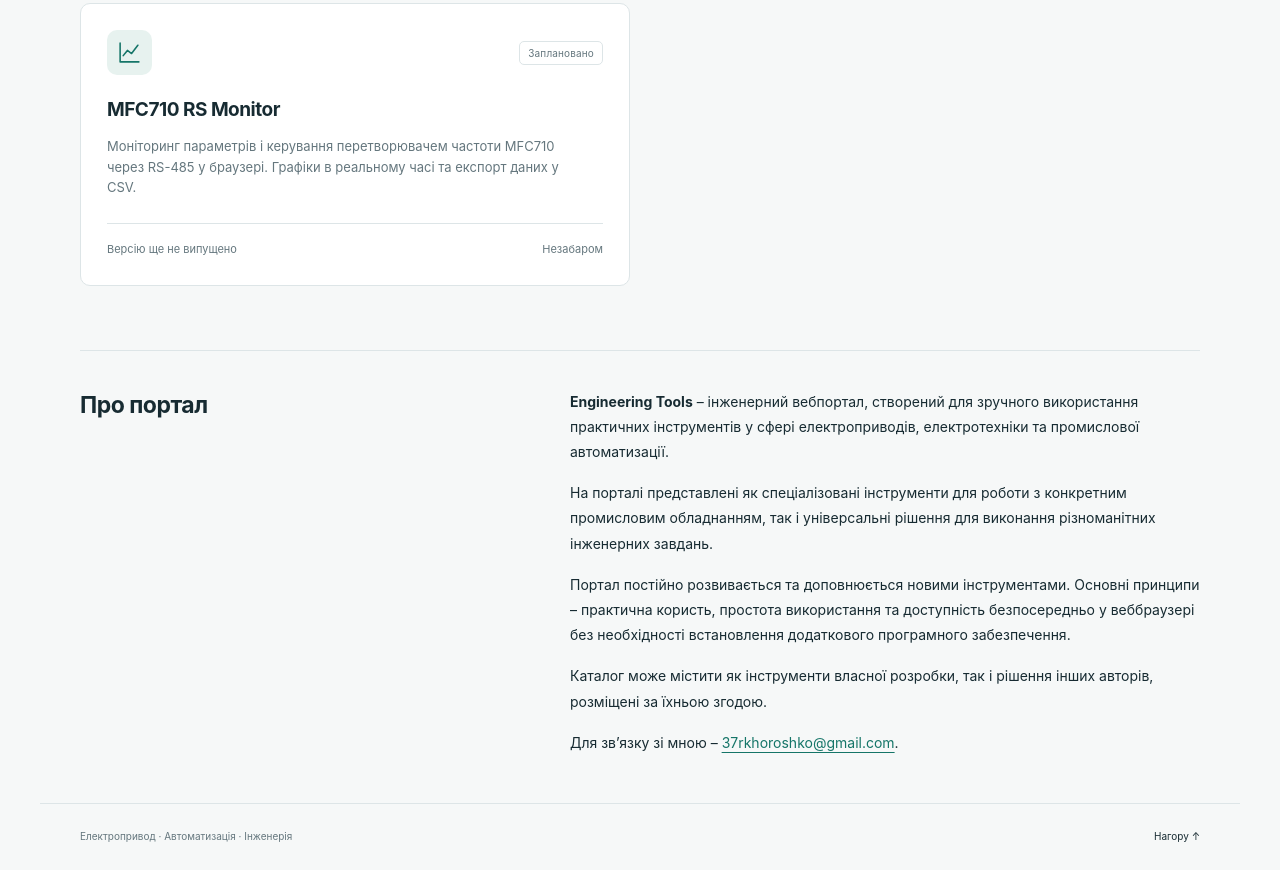
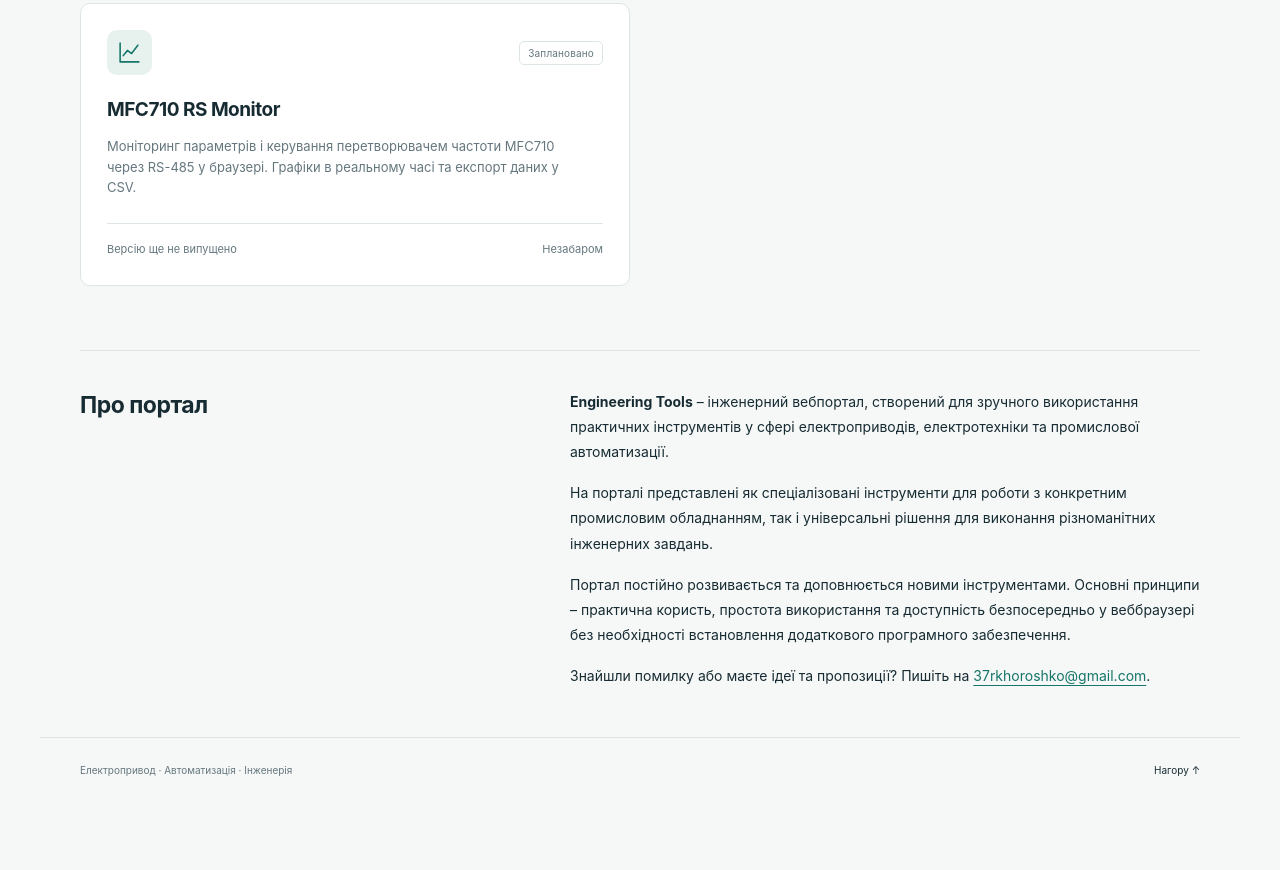
Before and after one commit to Roman-Khoroshko-tech/Roman-Khoroshko-tech.github.io, a website: page index.html in a window 1280 px wide. Shown: the part 709-1579 px from the top of the page. After the commit the page ends 1513 px from the top, so only its background shows below. Drawn offline with Linux system fonts and the light colour scheme.

Commit message:
docs: simplify about text and invite feedback

```diff
--- a/index.html
+++ b/index.html
@@ -33,8 +33,7 @@
       <p><strong>Engineering Tools</strong> – інженерний вебпортал, створений для зручного використання практичних інструментів у сфері електроприводів, електротехніки та промислової автоматизації.</p>
       <p>На порталі представлені як спеціалізовані інструменти для роботи з конкретним промисловим обладнанням, так і універсальні рішення для виконання різноманітних інженерних завдань.</p>
       <p>Портал постійно розвивається та доповнюється новими інструментами. Основні принципи – практична користь, простота використання та доступність безпосередньо у веббраузері без необхідності встановлення додаткового програмного забезпечення.</p>
-      <p>Каталог може містити як інструменти власної розробки, так і рішення інших авторів, розміщені за їхньою згодою.</p>
-      <p>Для зв’язку зі мною – <a class="contact-link" href="mailto:37rkhoroshko@gmail.com">37rkhoroshko@gmail.com</a>.</p>
+      <p>Знайшли помилку або маєте ідеї та пропозиції? Пишіть на <a class="contact-link" href="mailto:37rkhoroshko@gmail.com">37rkhoroshko@gmail.com</a>.</p>
     </div>
   </section>
 </main>
```
